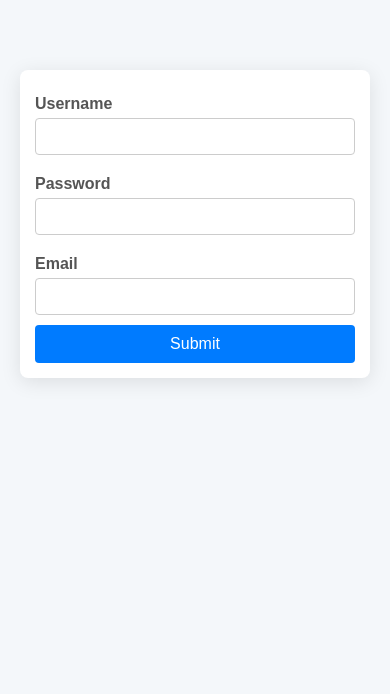
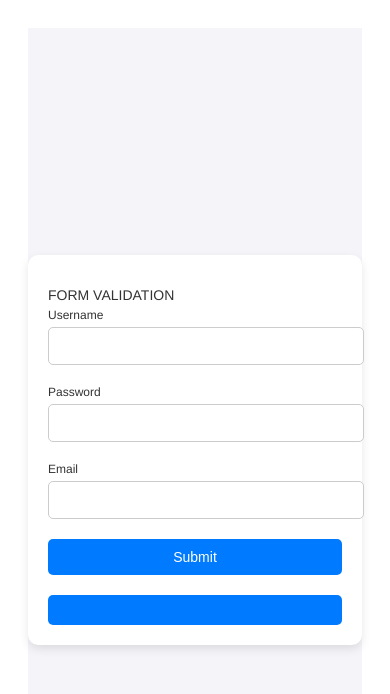
Before and after one commit to iamchizim/password-strength-checker, a React (Create React App) app: page / in a window 390 px wide. Shown: the top 694 px of the page. Built offline with nearby package versions, Linux system fonts and the light colour scheme.

Commit message:
added css styles

```diff
--- a/src/components/FormValidationComponent.js
+++ b/src/components/FormValidationComponent.js
@@ -98,6 +98,7 @@ const FormValidationComponent = () => {
   return (
     <section>
       <form onSubmit={handleSubmit}>
+        <h2>FORM VALIDATION</h2>
         <label>Username</label>
         <input type="text" value={username} onChange={handleUsernameChange} />
         {usernameError && <p style={{ color: "red" }}>{usernameError}</p>}
@@ -108,7 +109,7 @@ const FormValidationComponent = () => {
         <input type="text" value={email} onChange={handleEmailChange} />
         {emailError && <p style={{ color: "red" }}>{emailError}</p>}
         <button type="submit">Submit</button>
-        <div>{result}</div>
+        <div id="result">{result}</div>
       </form>
     </section>
   );
--- a/src/index.css
+++ b/src/index.css
@@ -1,128 +1,121 @@
-/* General Styles */
-body {
-  font-family: 'Arial', sans-serif;
-  background-color: #f4f7fa; /* Light background for contrast */
-  color: #333; /* Dark text for readability */
-  margin: 0;
-  padding: 20px;
+/* General styling for form section */
+section {
+  display: flex;
+  justify-content: center;
+  align-items: center;
+  min-height: 100vh;
+  background-color: #f4f4f9;
+  font-family: 'Helvetica Neue', Arial, sans-serif;
+}
+h2 {
+    display: block;
+
+    font-size: 14px;
+    font-weight: 500;
+    color: #333;
+    margin-bottom: 5px;
+  }
+
+
+/* Styling for the form container */
+form {
+  background-color: #fff;
+  border-radius: 10px;
+  padding: 30px;
+  box-shadow: 0px 4px 10px rgba(0, 0, 0, 0.1);
+  max-width: 400px;
+  width: 100%;
 }
 
-/* Section Styling */
-section {
-  max-width: 400px; /* Limit the width of the form */
-  margin: 50px auto; /* Center the form on the page */
-  background-color: #ffffff; /* White background for the form */
-  padding: 20px; /* Padding around the form */
-  border-radius: 8px; /* Rounded corners */
-  box-shadow: 0 4px 20px rgba(0, 0, 0, 0.1); /* Subtle shadow for depth */
+/* Label styling */
+label {
+  display: block;
+  font-size: 14px;
+  font-weight: 500;
+  color: #333;
+  margin-bottom: 5px;
 }
 
-/* Form Title Styling */
-h1 {
-  text-align: center;
-  font-size: 28px;
-  color: #007bff; /* Primary color for the title */
+/* Input styling */
+input[type="text"] {
+  width: 100%;
+  padding: 12px;
   margin-bottom: 20px;
-  font-weight: bold;
-}
-
-/* Label Styling */
-label {
-  display: block; /* Make labels block-level elements */
-  margin: 10px 0 5px; /* Margin for spacing */
-  font-weight: 600; /* Bold labels */
-  color: #555; /* Darker color for better visibility */
-}
-
-/* Input Field Styling */
-input[type="text"] {
-  width: 100%; /* Full width input fields */
-  padding: 12px; /* Padding inside the input */
-  margin-bottom: 10px; /* Spacing between inputs */
-  border: 1px solid #ccc; /* Light border */
-  border-radius: 4px; /* Slightly rounded corners */
-  box-sizing: border-box; /* Include padding in width calculation */
-  transition: border 0.3s; /* Smooth transition for border */
+  border: 1px solid #ccc;
+  border-radius: 5px;
+  font-size: 16px;
+  transition: border 0.3s;
 }
 
 input[type="text"]:focus {
-  border: 1px solid #007bff; /* Change border color on focus */
-  outline: none; /* Remove default outline */
+  border-color: #007bff;
+  outline: none;
 }
 
-/* Error Message Styling */
+/* Error message styling */
 p {
-  color: red; /* Red color for error messages */
-  margin: 5px 0; /* Margin for spacing */
-  font-size: 14px; /* Slightly smaller font size */
-  background-color: #ffe5e5; /* Light red background for visibility */
-  padding: 8px; /* Padding inside the error message */
-  border-radius: 4px; /* Slightly rounded corners for error message */
-  border: none; /* Remove the outline for error messages */
+  font-size: 13px;
+  color: red;
+  margin-top: -15px;
+  margin-bottom: 15px;
 }
 
-/* Button Styling */
-button {
-  width: 100%; /* Full width button */
-  padding: 12px; /* Padding inside the button */
-  background-color: #007bff; /* Primary button color */
-  color: white; /* White text color */
-  border: none; /* No border */
-  border-radius: 4px; /* Slightly rounded corners */
-  cursor: pointer; /* Pointer cursor on hover */
-  font-size: 16px; /* Font size for button */
-  transition: background-color 0.3s, transform 0.3s; /* Smooth transition for hover */
+/* Button styling */
+button[type="submit"] {
+  width: 100%;
+  padding: 12px;
+  background-color: #007bff;
+  color: white;
+  border: none;
+  border-radius: 5px;
+  font-size: 16px;
+  cursor: pointer;
+  transition: background-color 0.3s;
 }
 
-button:hover {
-  background-color: #0056b3; /* Darker blue on hover */
-  transform: translateY(-1px); /* Slight lift effect on hover */
+button[type="submit"]:hover {
+  background-color: #0056b3;
 }
 
-/* Result Display Styling */
-.result {
-  margin-top: 20px; /* Space above result section */
-  padding: 10px; /* Padding for the result box */
-  border: 1px solid #007bff; /* Border matching the theme */
-  border-radius: 4px; /* Rounded corners */
-  background-color: #e7f1ff; /* Light background for results */
-  font-size: 16px; /* Font size for results */
-  line-height: 1.5; /* Better line spacing for readability */
+
+/* Result styling */
+
+#result {
+  margin-top: 20px;
+  background-color: #007bff;
+  color: white;
+  padding: 15px;
+  border-radius: 5px;
+  font-size: 16px;
+  text-align: left; /* Align text to the left */
+  display: flex;
+  flex-direction: column; /* Stack the result items vertically */
+  gap: 10px; /* Add space between items */
 }
 
-/* Result Item Styling */
-.result-item {
-  margin: 5px 0; /* Spacing between result items */
-  padding: 5px; /* Padding for better spacing */
-  display: flex; /* Use flex for layout */
-  justify-content: space-between; /* Align items in a row */
-}
 
-/* Highlight Result Labels */
-.result-item span {
-  font-weight: bold; /* Bold for result labels */
-  color: #007bff; /* Color matching the theme */
-}
-
-/* Responsive Styling */
-@media (max-width: 480px) {
-  section {
-    padding: 15px; /* Reduce padding on smaller screens */
+/* Responsive design for mobile */
+@media (max-width: 500px) {
+  form {
+    padding: 20px;
   }
 
-  h1 {
-    font-size: 24px; /* Smaller title on mobile */
+  label {
+    font-size: 12px;
   }
 
   input[type="text"] {
-    padding: 10px; /* Smaller padding for inputs */
+    font-size: 14px;
+    padding: 10px;
   }
 
-  button {
-    padding: 10px; /* Smaller padding for buttons */
+  button[type="submit"] {
+    font-size: 14px;
+    padding: 10px;
   }
 
-  p {
-    font-size: 12px; /* Smaller font size for error messages */
+  div {
+    font-size: 14px;
+    padding: 10px;
   }
 }
```
